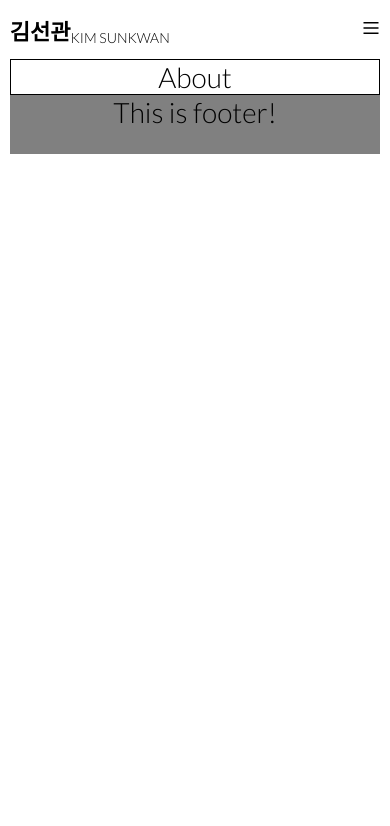
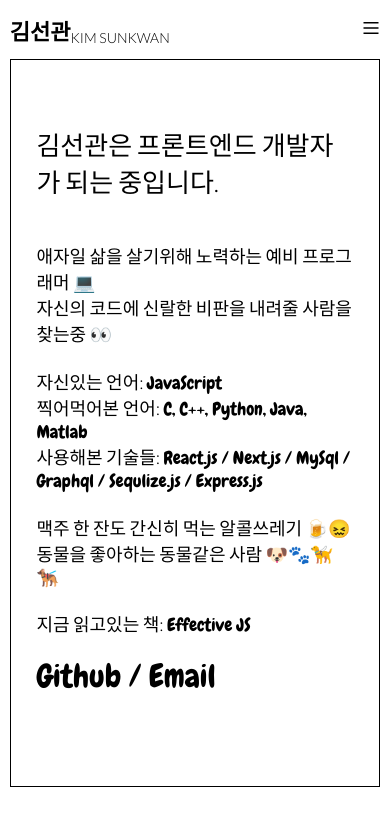
Before and after one commit to okskna/calendar, a React (Create React App) app: page /about in a window 390 px wide. Shown: the top 826 px of the page. Built offline with nearby package versions, Linux system fonts and the light colour scheme.

Commit message:
Add 'About' page
* Add responsive page 'About'
* Fix after installing react markdown package.

```diff
--- a/public/index.html
+++ b/public/index.html
@@ -6,6 +6,11 @@
     <link rel="preconnect" href="https://fonts.gstatic.com" />
     <link
       href="https://fonts.googleapis.com/css2?family=Lato:wght@300;700&display=swap"
+      rel="stylesheet"
+    />
+    <link rel="preconnect" href="https://fonts.gstatic.com" />
+    <link
+      href="https://fonts.googleapis.com/css2?family=Chewy&display=swap"
       rel="stylesheet"
     />
     <meta name="viewport" content="width=device-width, initial-scale=1" />
--- a/src/App.css
+++ b/src/App.css
@@ -121,7 +121,11 @@
 }
 
 .App-contents {
+  height: 80vh;
   border: 1px solid black;
+  padding: 3vh 8px;
+  display: flex;
+  justify-content: center;
   /* height: 100%; */
 }
 
--- a/src/App.js
+++ b/src/App.js
@@ -41,9 +41,9 @@ function App() {
               </Route>
             </Switch>
           </div>
-          <footer className="App-footer">
+          {/* <footer className="App-footer">
             This is footer!
-          </footer>
+          </footer> */}
 
         </div>
       </div>
--- /dev/null
+++ b/src/pages/About.css
@@ -0,0 +1,62 @@
+.About {
+  width: 40vw;
+  height: 80vh;
+  display: flex;
+  flex-direction: column;
+  align-items: flex-start;
+  /* padding-left: 10%; */
+}
+
+@media (min-width: 680px) and (max-width: 1200px) {
+  .About {
+    width: 70%;
+  }
+}
+
+@media (min-width: 0px) and (max-width: 680px) {
+  .About {
+    width: 90%;
+  }
+}
+
+.About a {
+  text-decoration: none;
+  color: black;
+  /* background-color: #25bd4b; */
+}
+
+.About a:hover {
+  background-color: #25bd4b;
+}
+
+.About-title {
+  padding-top: 40px;
+  font-size: 26px;
+  text-align: start;
+}
+
+.About-paragraph {
+  margin-top: 5vh;
+  font-size: 18px;
+  text-align: start;
+  /* align-content: flex-start; */
+  /* background-color: red; */
+}
+
+.en {
+  font-family: "Chewy", cursive;
+}
+
+.About-icons-wrapper {
+  padding: 20px 0px;
+  font-size: 2rem;
+  display: flex;
+}
+
+.About-icon {
+  margin: 0px 8px 0px 8px;
+}
+
+.About-icon:hover {
+  -webkit-text-stroke: 1px #282c34;
+}
--- a/src/pages/About.js
+++ b/src/pages/About.js
@@ -1,9 +1,42 @@
 import React from 'react';
+import {AiFillGithub} from 'react-icons/ai';
+import {ImMail4} from 'react-icons/im';
+
+import './About.css';
 
 function About () {
   return (
     <>
-      About
+      <div className="About">
+        <span className="About-title">김선관은 프론트엔드 개발자가 되는 중입니다.</span>
+        <p className="About-paragraph">
+          애자일 삶을 살기위해 노력하는 예비 프로그래머 💻<br/>
+          자신의 코드에 신랄한 비판을 내려줄 사람을 찾는중 👀<br/>
+          <br/>
+          자신있는 언어:  <a href="https://developer.mozilla.org/ko/docs/Web/JavaScript" className="en">JavaScript</a><br/>
+          찍어먹어본 언어:  <span className="en">C, C++, Python, Java, Matlab</span><br/>
+          사용해본 기술들:  <span className="en">React.js / Next.js / MySql / Graphql / Sequlize.js / Express.js</span><br/>
+          <br/>
+          맥주 한 잔도 간신히 먹는 알콜쓰레기 🍺😖<br/>
+          동물을 좋아하는 동물같은 사람 🐶🐾🦮🐕‍🦺<br/>
+          <br/>
+          지금 읽고있는 책:  <a href="https://www.amazon.com/Effective-JavaScript-Korean-David-Herman/dp/8966260853/ref=sr_1_2?crid=F84OWU2PNPCB&dchild=1&keywords=effective+javascript+by+david+herman&qid=1610612035&sprefix=effective+javascript+by%2Cstripbooks-intl-ship%2C320&sr=8-2" className="en">Effective JS</a><br/>
+          <div className="About-icons-wrapper">
+            <span className="en">
+              <a href="https://github.com/okskna">Github</a> / <a href="mailto:okskna@gmail.com">Email</a>
+            </span>
+            {/* <a href="https://github.com/okskna"> */}
+              {/* <span className="en">Github</span> */}
+              {/* <AiFillGithub className="About-icon github" /> */}
+            {/* </a> */}
+            {/* <span className="en">/</span> */}
+            {/* <a href="mailto:okskna@gmail.com"> */}
+              {/* <span className="en">Email</span> */}
+              {/* <ImMail4 className="About-icon mail" /> */}
+            {/* </a> */}
+          </div>
+        </p>
+      </div>
     </>
   );
 }
--- a/src/pages/Home.css
+++ b/src/pages/Home.css
@@ -7,6 +7,10 @@
 .home-github-commit-graph {
   margin: 16px 8px;
   max-width: 100%;
+}
+
+.home-github-icon {
+  position: absolute;
 }
 
 .home-latest-posts {
--- a/src/pages/Home.js
+++ b/src/pages/Home.js
@@ -1,7 +1,7 @@
 import React from 'react';
 import GitHubCalendar from 'react-github-calendar';
 import ReactTooltip from 'react-tooltip';
-import GithubCommitGraphTestImg from '../img/github-commit-graph.JPG';
+import {AiFillGithub} from 'react-icons/ai';
 import './Home.css';
 
 
@@ -10,6 +10,7 @@ function Home () {
     <>
       <div className="home">
         <div className="home-github-commit-graph">
+          <AiFillGithub className="home-github-icon"/>
           <GitHubCalendar username="okskna" blockSize={10} blockMargin={4} fontSize={12} >
             <ReactTooltip delayShow={50} html />
           </GitHubCalendar>
@@ -17,11 +18,16 @@ function Home () {
         <div className="home-latest-posts">
           <span className="home-latest-posts-title">Latest Posts</span>
           <div className="home-latest-posts-item">
-            items
+            <li style={{listStyle: "none"}}>
+              <ul style={{padding: 0}}>
+                <div style={{border: "1px solid black", width: "100%"}}>
+                  item box
+                </div>
+              </ul>
+            </li>
           </div>
         </div>
       </div>
-      hi
     </>
   );
 }
```
